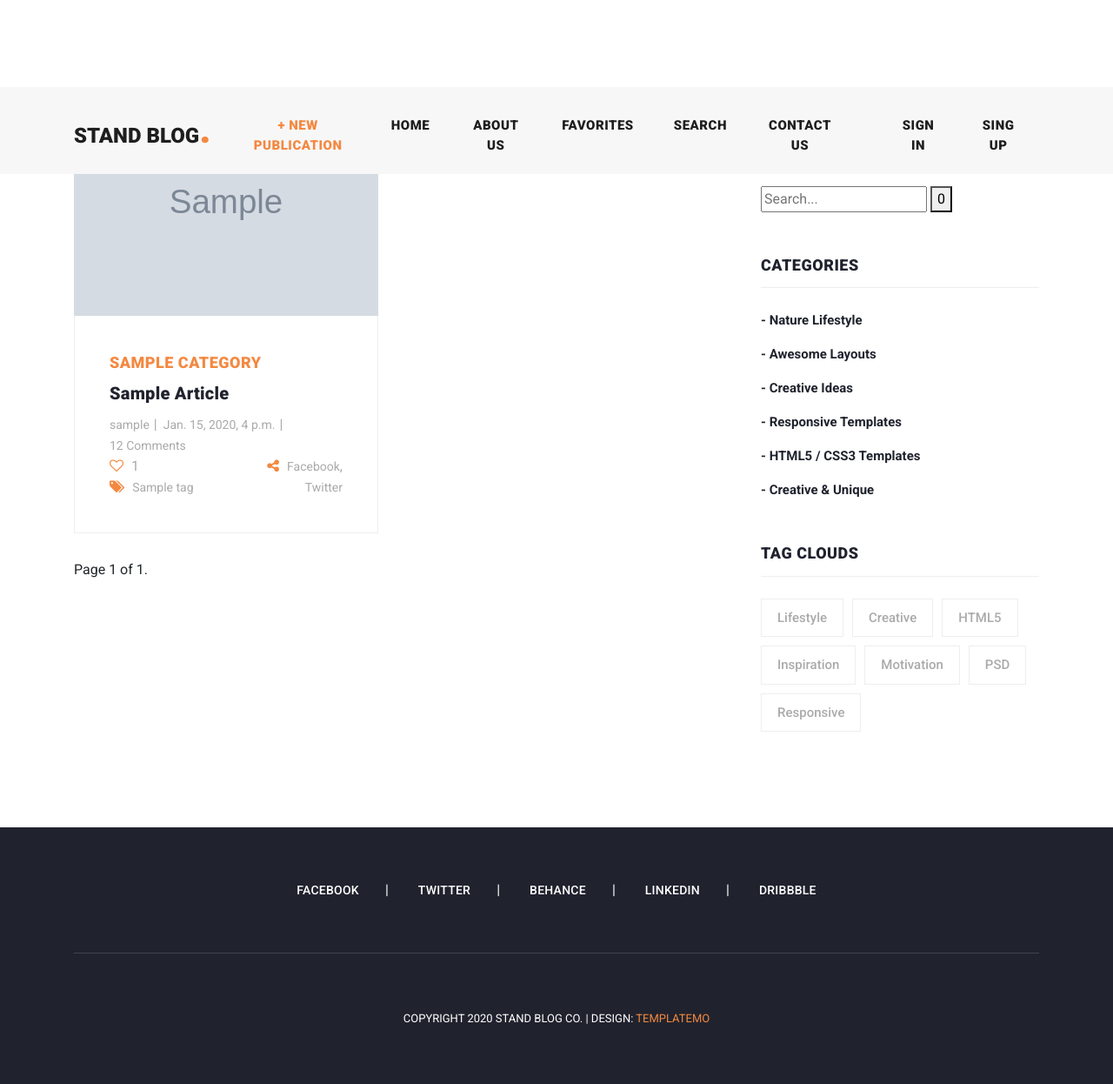
After one commit to Dasifue/News, a Django app: page /search/ in a window 1280 px wide. The commit adds this page. Shown: the whole page at 87% size. Run offline with Django 4.2, Linux system fonts and the light colour scheme; tables that the repository leaves empty hold one stand-in row (values such as "Sample post"); grey boxes marked "Sample" are stand-in pictures; some libraries are stand-ins or nearby versions.

Commit message:
pagination and searching

```diff
--- a/news/forms.py
+++ b/news/forms.py
@@ -1,6 +1,6 @@
 from django import forms
 
-from .models import Article
+from .models import Article, Comment
 
 class ArticleForm(forms.ModelForm):
 
--- a/news/templates/details.html
+++ b/news/templates/details.html
@@ -77,6 +77,7 @@
                                     <li><a href="#"> Twitter</a></li><br>
                                     {% if article.owner == request.user %}
                                     <a href="{% url 'news:delete_article' pk=article.id %}"><li><i class="fa fa-trash"></i></li></a>
+                                    <a href="{% url 'news:article_update' pk=article.id %}"><li><i class="fa fa-pencil"></i></li></a>
                                     {% endif %}
                                   </ul>
                                 </div>
@@ -103,6 +104,7 @@
                               <button class="reply-btn">Ответить</button>
                               {% if comment.owner == request.user %}
                               <a href="{% url 'news:comment_delete' pk=comment.id %}"><li><i class="fa fa-trash"></i></li></a>
+                              <a href="{% url 'news:comment_update' pk=comment.id %}"><li><i class="fa fa-pencil"></i></li></a>
                               {% endif %}
                               <div class="reply-form" style="display: none;">
                                 <form id="comment" action="{% url 'news:comment_answer' article_pk=article.id parent_pk=comment.id %}" method="post">
--- a/news/templates/index.html
+++ b/news/templates/index.html
@@ -163,6 +163,7 @@
                               <li><a href="#"> Twitter</a></li><br>
                               {% if article.owner == request.user %}
                               <a href="{% url 'news:delete_article' pk=article.id %}"><li><i class="fa fa-trash"></i></li></a>
+                              <a href="{% url 'news:article_update' pk=article.id %}"><li><i class="fa fa-pencil"></i></li></a>
                               {% endif %}
                             </ul>
                           </div>
--- /dev/null
+++ b/news/templates/search.html
@@ -0,0 +1,154 @@
+{% extends 'base.html' %}
+{% load static %}
+
+{% block content %}
+<section class="blog-posts grid-system">
+    <div class="container">
+      <div class="row">
+        <div class="col-lg-8">
+          <div class="all-blog-posts">
+            <div class="row">
+
+             {% for article in articles %}
+
+
+              <div class="col-lg-6">
+                <div class="blog-post">
+                    <div class="blog-thumb">
+                      {% if article.image %}
+                      <img src="{{ article.image.url }}" alt="">
+                      {% endif %}
+                    </div>
+                    <div class="down-content">
+                      <span>{{ article.category.name }}</span>
+                      <a href="{% url 'news:details' pk=article.pk %}"><h4>{{ article.name }}</h4></a>
+                      <ul class="post-info">
+                        <li><a href="#">{{ article.owner.username }}</a></li>
+                        <li><a href="#">{{ article.updated }}</a></li>
+                        <li><a href="#">12 Comments</a></li>
+                      </ul>
+                      <div class="post-options">
+                        <div class="row">
+                          <div class="col-6">
+                            <ul class="post-tags">
+                              {% if request.user not in article.users.all %}
+                              <a href="{% url 'accounts:add_to_favorites' article_pk=article.id %}">
+                                <li><i class="fa fa-heart-o"></i></li>
+                                <li>{{ article.users.count }}</li>
+                              </a>
+                              {% else %}
+                              <a href="{% url 'accounts:remove_from_favorites' article_pk=article.id %}">
+                                <li><i class="fa fa-heart"></i></li>
+                                <li>{{ article.users.count }}</li>
+                              </a>
+                              {% endif %}
+                            </ul>
+                            <ul class="post-tags">
+                              <li><i class="fa fa-tags"></i></li>
+                              {% for tag in article.tags.all %}
+                              <li><a href="#">{{ tag.name }}</a></li>
+                              {% endfor %}
+                            </ul>
+                          </div>
+                          <div class="col-6">
+                            <ul class="post-share">
+                              <li><i class="fa fa-share-alt"></i></li>
+                              <li><a href="#">Facebook</a>,</li>
+                              <li><a href="#"> Twitter</a></li><br>
+                              {% if article.owner == request.user %}
+                              <a href="{% url 'news:delete_article' pk=article.id %}"><li><i class="fa fa-trash"></i></li></a>
+                              <a href="{% url 'news:article_update' pk=article.id %}"><li><i class="fa fa-pencil"></i></li></a>
+                              {% endif %}
+                            </ul>
+                          </div>
+                        </div>
+                      </div>
+                    </div>
+                  </div>
+              </div>
+
+              {% endfor %}
+              <div class="col-lg-12">
+                <div class="pagination">
+                    <span class="step-links">
+                        {% if articles.has_previous %}
+                            <a href="?{{ request.GET.urlencode }}&page=1">&laquo; first</a>
+                            <a href="?{{ request.GET.urlencode }}&page={{ articles.previous_page_number }}">previous</a>
+                        {% endif %}
+
+                        <span class="current">
+                            Page {{ articles.number }} of {{ articles.paginator.num_pages }}.
+                        </span>
+
+                        {% if articles.has_next %}
+                            <a href="?{{ request.GET.urlencode }}&page={{ articles.next_page_number }}">next</a>
+                            <a href="?{{ request.GET.urlencode }}&page={{ articles.paginator.num_pages }}">last &raquo;</a>
+                        {% endif %}
+                    </span>
+                </div>
+              </div>
+            </div>
+          </div>
+        </div>
+        <div class="col-lg-4">
+          <div class="sidebar">
+            <div class="row">
+              <div class="col-lg-12">
+                <div class="sidebar-item search">
+                </div>
+              </div>
+              <div class="col-lg-12">
+                <div class="sidebar-item recent-posts">
+                  <div class="sidebar-heading">
+                    <h2>Search</h2>
+                  </div>
+                  <div class="content">
+                    <form action="{% url 'news:search' %}" method="get">
+                        <input type="text" name="search" id="" placeholder="Search...">
+                        <button type="submit">0</button>
+                    </form>
+                  </div>
+                </div>
+              </div>
+              <div class="col-lg-12">
+                <div class="sidebar-item categories">
+                  <div class="sidebar-heading">
+                    <h2>Categories</h2>
+                  </div>
+                  <div class="content">
+                    <ul>
+                      <li><a href="#">- Nature Lifestyle</a></li>
+                      <li><a href="#">- Awesome Layouts</a></li>
+                      <li><a href="#">- Creative Ideas</a></li>
+                      <li><a href="#">- Responsive Templates</a></li>
+                      <li><a href="#">- HTML5 / CSS3 Templates</a></li>
+                      <li><a href="#">- Creative &amp; Unique</a></li>
+                    </ul>
+                  </div>
+                </div>
+              </div>
+              <div class="col-lg-12">
+                <div class="sidebar-item tags">
+                  <div class="sidebar-heading">
+                    <h2>Tag Clouds</h2>
+                  </div>
+                  <div class="content">
+                    <ul>
+                      <li><a href="#">Lifestyle</a></li>
+                      <li><a href="#">Creative</a></li>
+                      <li><a href="#">HTML5</a></li>
+                      <li><a href="#">Inspiration</a></li>
+                      <li><a href="#">Motivation</a></li>
+                      <li><a href="#">PSD</a></li>
+                      <li><a href="#">Responsive</a></li>
+                    </ul>
+                  </div>
+                </div>
+              </div>
+            </div>
+          </div>
+        </div>
+      </div>
+    </div>
+  </section>
+{% endblock %}
--- a/news/urls.py
+++ b/news/urls.py
@@ -13,5 +13,8 @@ urlpatterns = [
 
     path('comment/create/<int:article_pk>', views.create_comment_view, name="comment_create"),
     path('comment/create/<int:article_pk>/parent/<int:parent_pk>', views.create_comment_view, name="comment_answer"),
-    path('comment/delete/<int:pk>', views.delete_comment_view, name="comment_delete")
+    path('comment/update/<int:pk>', views.comment_update_view, name="comment_update"),
+    path('comment/delete/<int:pk>', views.delete_comment_view, name="comment_delete"),
+
+    path('search/', views.search_view, name="search")
 ]
--- a/news/views.py
+++ b/news/views.py
@@ -1,5 +1,6 @@
 from django.shortcuts import render, redirect, get_object_or_404
 from django.contrib.auth.decorators import login_required
+from django.core.paginator import Paginator
 
 from accounts.models import User
 from .models import Category, Article, Comment
@@ -94,7 +95,7 @@ def article_update_view(request, pk: int):
         if form.is_valid():
             tags = find_tags(request.POST.get("tags")) # определяем: какие теги ввел пользователь
             form.update(article.id, *tags) # создание публикации
-            return redirect("news:index")
+            return redirect("news:details", pk=article.id)
 
     context = {
         "article": article,
@@ -102,3 +103,38 @@ def article_update_view(request, pk: int):
         "form": form,
     }
     return render(request=request, template_name="article_old.html", context=context)
+
+
+@login_required
+@is_owner(model=Comment)
+def comment_update_view(request, pk: int):
+    comment: Comment = get_object_or_404(Comment, pk=pk)
+
+    if request.method == "POST":
+        text = request.POST.get("comment")
+        comment.comment = text
+        comment.save()
+        return redirect("news:details", pk=comment.article.id)
+
+    context = {
+        "comment": comment
+    }
+
+    return render(request=request, template_name="comment_update.html", context=context)
+
+
+def search_view(request):
+    search = request.GET.get("search")
+    if search is not None:
+        articles = Article.objects.filter(name__icontains=search)
+    else:
+        articles = Article.objects.all()
+
+    paginator = Paginator(articles, 1)
+    articles = paginator.get_page(request.GET.get("page"))
+
+    context = {
+        "articles": articles
+    }
+
+    return render(request=request, template_name="search.html", context=context)
--- a/templates/base.html
+++ b/templates/base.html
@@ -68,7 +68,7 @@ https://templatemo.com/tm-551-stand-blog
                 <a class="nav-link" href="{% url 'accounts:favorites' %}">Favorites</a>
               </li>
               <li class="nav-item">
-                <a class="nav-link" href="post-details.html">Post Details</a>
+                <a class="nav-link" href="{% url 'news:search' %}">Search</a>
               </li>
               <li class="nav-item">
                 <a class="nav-link" href="contact.html">Contact Us</a>
```
Also changed, not shown: news/templates/comment_update.html (added, +73 -0 lines).
